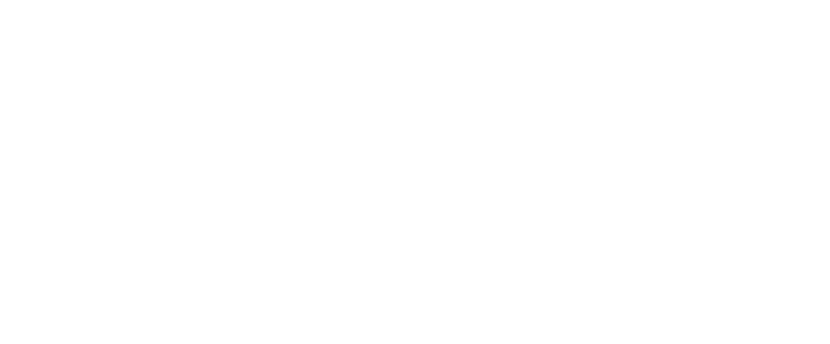
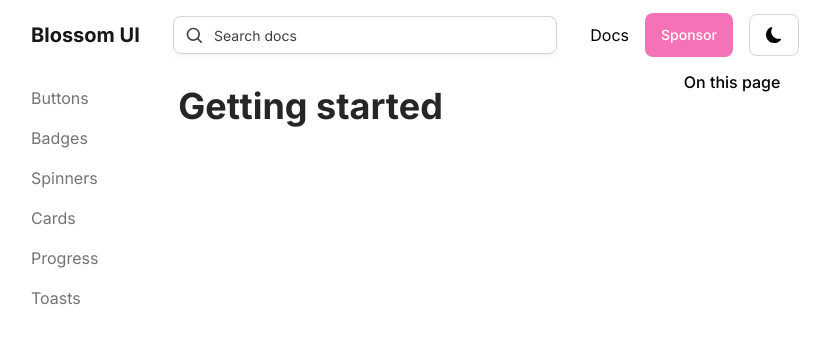
Before and after one commit to juanigarciadev/BlossomUI, a React (Vite) app: page /docs/getting-started in a window 1280 px wide. Before the commit this address had no page. Shown: the top 344 px of the page, without its empty margins (225-1055 px from the left). Built offline with nearby package versions, Linux system fonts and the light colour scheme.

Commit message:
Add: Docs page

```diff
--- a/src/App.jsx
+++ b/src/App.jsx
@@ -2,7 +2,7 @@
 import './App.css'
 import Home from './components/Home/Home'
 import Navbar from './components/Navbar/Navbar'
-import ComponentsSection from './components/ComponentsSection/ComponentsSection'
+import Docs from './components/Docs/Docs'
 
 
 
@@ -13,8 +13,7 @@
       <Routes>
         <Route element={<Navbar />}>
           <Route path='/' element={<Home />} />
-          <Route path='/templates' element={<Home />} />
-          <Route path='/docs' element={<Home />} />
+          <Route path='/docs/getting-started' element={<Docs />} />
         </Route>
       </Routes>
     </BrowserRouter>
--- /dev/null
+++ b/src/components/Docs/Docs.jsx
@@ -0,0 +1,26 @@
+import React from 'react'
+import componentsCard from '../../mocks/componentsCard'
+
+const Docs = () => {
+    return (
+        <div className='flex pt-[70px] w-full h-screen'>
+            <aside className='flex flex-col gap-4 pt-4 h-screen w-[15%] overflow-y-scroll'>
+                {componentsCard.map((docs) => {
+                    return (
+                        <div>
+                            <article className='text-neutral-500 cursor-pointer hover:text-black duration-100 dark:hover:text-white'>{docs.name}</article>
+                        </div>
+                    )
+                })}
+            </aside>
+            <section className='w-[70%] px-8 pt-4'>
+                <h1 className='text-4xl font-bold text-neutral-800 dark:text-white'>Getting started</h1>
+            </section>
+            <aside className='flex flex-col gap-4 h-screen w-[15%] overflow-y-scroll'>
+                <h3 className='font-medium dark:text-white'>On this page</h3>
+            </aside>
+        </div>
+    )
+}
+
+export default Docs
--- a/src/components/Home/Home.jsx
+++ b/src/components/Home/Home.jsx
@@ -26,7 +26,7 @@
           <h1 className='text-6xl font-bold text-neutral-800 tracking-tight dark:text-white'>Your next project, in record time with <span className='text-corporative'>Blossom UI</span>.</h1>
           <h3 className='text-lg text-neutral-700 dark:text-neutral-300'>Customizable, reusable and beautiful components made with Tailwind.</h3>
           <section className='flex gap-4'>
-            <Link to="/docs" className='flex justify-center items-center bg-black text-white w-fit h-fit text-sm gap-2 px-4 py-3 rounded-lg cursor-pointer font-medium select-none hover:bg-neutral-800 dark:bg-white dark:text-black dark:hover:bg-neutral-200'>
+            <Link to="/docs/getting-started" className='flex justify-center items-center bg-black text-white w-fit h-fit text-sm gap-2 px-4 py-3 rounded-lg cursor-pointer font-medium select-none hover:bg-neutral-800 dark:bg-white dark:text-black dark:hover:bg-neutral-200'>
               Get started <BiRightArrowAlt className='text-2xl' /></Link>
 
             <Link to="/components" className='flex justify-center items-center border border-neutral-300 bg-transparent w-fit h-fit text-sm gap-2 px-4 py-3 rounded-lg cursor-pointer font-medium select-none hover:bg-neutral-200 hover:bg-opacity-40 hover:backdrop-blur-md dark:text-white'>Explore components <BiRightArrowAlt className='text-2xl' /></Link>
--- a/src/components/Navbar/Navbar.jsx
+++ b/src/components/Navbar/Navbar.jsx
@@ -29,7 +29,7 @@
                 </section>
                 <section className='lg:hidden'>
                     <ul className='flex items-center gap-4'>
-                        <Link className='cursor-pointer dark:text-white' to="/docs">Docs</Link>
+                        <Link className='cursor-pointer dark:text-white' to="/docs/getting-started">Docs</Link>
                         <a href="https://www.buymeacoffee.com/juanigarciadev" target='_blank' className='flex justify-center items-center bg-corporative text-white w-fit h-fit text-sm gap-2 px-4 py-3 rounded-lg cursor-pointer font-medium select-none hover:bg-corporativeHover'>Sponsor</a>
                         <button onClick={handleChangeTheme} className='flex justify-center items-center border border-neutral-300 bg-transparent w-fit h-fit gap-2 px-4 py-3 rounded-lg cursor-pointer font-medium select-none hover:bg-neutral-200 hover:bg-opacity-40 hover:backdrop-blur-md dark:text-white'>{theme === "" ? (<BsFillMoonFill />) : (<BsFillSunFill />)}</button>
                     </ul>
--- a/src/mocks/componentsCard.js
+++ b/src/mocks/componentsCard.js
@@ -19,6 +19,16 @@
         url: "/docs/cards",
         img: "https://res.cloudinary.com/diruiumfk/image/upload/v1695356796/buttons_qmxrku.png",
     },
+    {
+        name: "Progress",
+        url: "/docs/progress",
+        img: "https://res.cloudinary.com/diruiumfk/image/upload/v1695356796/buttons_qmxrku.png",
+    },
+    {
+        name: "Toasts",
+        url: "/docs/toasts",
+        img: "https://res.cloudinary.com/diruiumfk/image/upload/v1695356796/buttons_qmxrku.png",
+    },
 ]
 
 export default componentsCard
```
